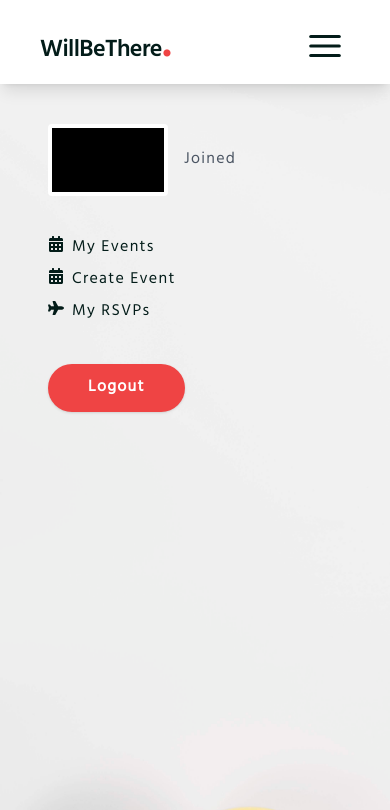
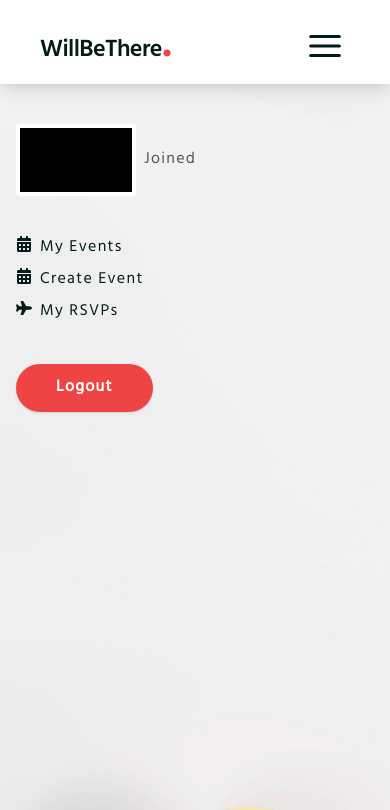
Before and after one commit to Baudwin/will-be-there-frontend, a React (Vite) app: page /profile in a window 390 px wide. Shown: the top 810 px of the page. Built offline with nearby package versions, Linux system fonts and the light colour scheme.

Commit message:
profile page responsive fixes

```diff
--- a/src/routes/Profile.jsx
+++ b/src/routes/Profile.jsx
@@ -31,17 +31,17 @@ showLoading?
 :
 null
 }
-    <div className=" sm:px-5 md:px-7 lg:px-5 py-10 w-full bg-cover h-screen bg-[url('/background/big-balloon-border.jpg')] ">
+    <div className=" md:px-7 lg:px-5 py-10 w-full bg-cover h-screen bg-[url('/background/big-balloon-border.jpg')] ">
 
-      <div className="container sm:px-7 ">
-        <div className="flex items-center gap-4">
+      <div className="container sm:px-4">
+        <div className="flex items-center gap-4 sm:gap-2 flex-wrap">
           <span className="bg-black px-14 rounded py-8 border-4 border-white">
           {""}
             <span className="font-bold text-5xl text-white">
               {user? (user?.username).substring(0, 1):null}
             </span>
           </span>
-          <div>
+          <div className="flex flex-col w-fit">
             <h1 className="font-bold text-2xl">{user?.username}</h1>
             <p className="text-blue-700">{user?.email}</p>
             <p className=" font-medium text-gray-600">
```
